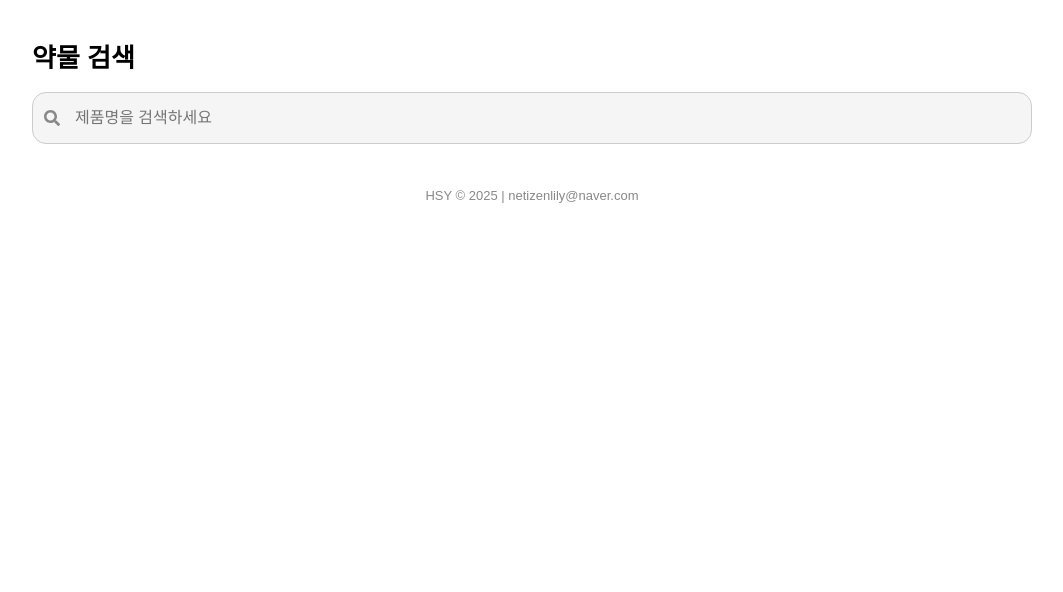
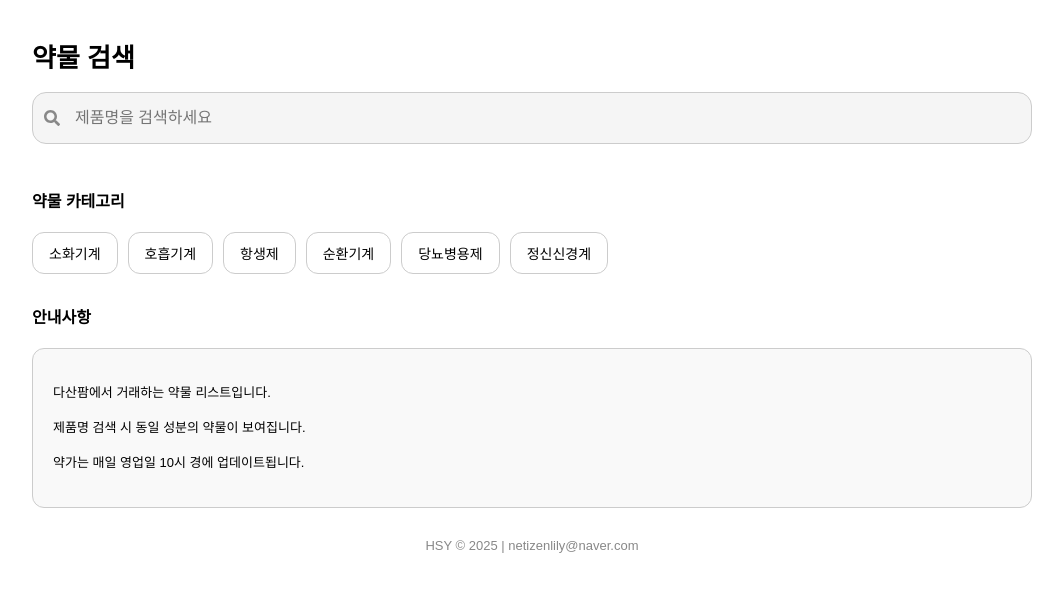
Before and after one commit to dasampharm/dasanpharm, a React (Create React App) app: page / in a window 1280 px wide. Shown: the top 592 px of the page, without its empty margins (108-1171 px from the left). Built offline with nearby package versions, Linux system fonts and the light colour scheme.

Commit message:
App.js 업데이트_fin

```diff
--- a/src/App.js
+++ b/src/App.js
@@ -147,7 +147,6 @@ function App() {
       <div style={{ position: "sticky", top: 0, zIndex: 10, backgroundColor: "#fff", paddingBottom: "10px" }}>
         <h1 style={{ fontSize: "26px" }}>약물 검색</h1>
         <div style={{ display: "flex", gap: "8px", marginBottom: "4px" }}>
-          {/* marginBottom 4px 로 확 줄였어 */}
           <div style={{ position: "relative", flexGrow: 1 }}>
             <FaSearch style={{ position: "absolute", top: "50%", left: "12px", transform: "translateY(-50%)", color: "#888" }} />
             <input
@@ -190,6 +189,40 @@ function App() {
         </div>
       </div>
 
+      {!selectedDrug && !selectedCategory && (
+        <>
+          <h3 style={{ fontSize: "16px", marginTop: "30px", marginBottom: "20px" }}>약물 카테고리</h3>
+          <div style={{ display: "flex", flexWrap: "wrap", gap: "10px", marginBottom: "30px" }}>
+            {categories.map((cat) => (
+              <button key={cat} onClick={() => handleCategoryClick(cat)} style={{
+                padding: "10px 16px",
+                border: "1px solid #ccc",
+                borderRadius: "12px",
+                background: "white",
+                fontSize: "14px",
+                cursor: "pointer",
+              }}>
+                {cat}
+              </button>
+            ))}
+          </div>
+          <h3 style={{ fontSize: "16px", marginBottom: "12px" }}>안내사항</h3>
+          <div style={{
+            backgroundColor: "#f9f9f9",
+            border: "1px solid #ccc",
+            borderRadius: "12px",
+            padding: "20px",
+            fontSize: "13px",
+            lineHeight: "1.7",
+            marginTop: "20px",
+          }}>
+            <p>다산팜에서 거래하는 약물 리스트입니다.</p>
+            <p>제품명 검색 시 동일 성분의 약물이 보여집니다.</p>
+            <p>약가는 매일 영업일 10시 경에 업데이트됩니다.</p>
+          </div>
+        </>
+      )}
+
       {(selectedDrug || selectedCategory) && (
         <div style={{ marginTop: "0px", width: "100%", overflowX: "auto" }}>
           <div style={{
@@ -198,7 +231,6 @@ function App() {
             alignItems: "center",
             marginBottom: "0px",
           }}>
-            {/* marginBottom을 아예 0px로 줄였어 */}
             <h2 style={{ margin: 0 }}>{selectedDrug ? "동일성분조회" : `📂 ${selectedCategory} 카테고리`}</h2>
             <span onClick={handleReset} style={{ fontSize: "13px", color: "#2F75B5", cursor: "pointer" }}>
               메인으로 돌아가기
@@ -207,7 +239,6 @@ function App() {
 
           {selectedDrug && (
             <div style={{ fontSize: "16px", marginTop: "2px", marginBottom: "6px" }}>
-              {/* marginTop 2px 만 주고, marginBottom도 작게 */}
               성분 : {selectedDrug["성분"]} {selectedDrug["용량"]}
             </div>
           )}
```
